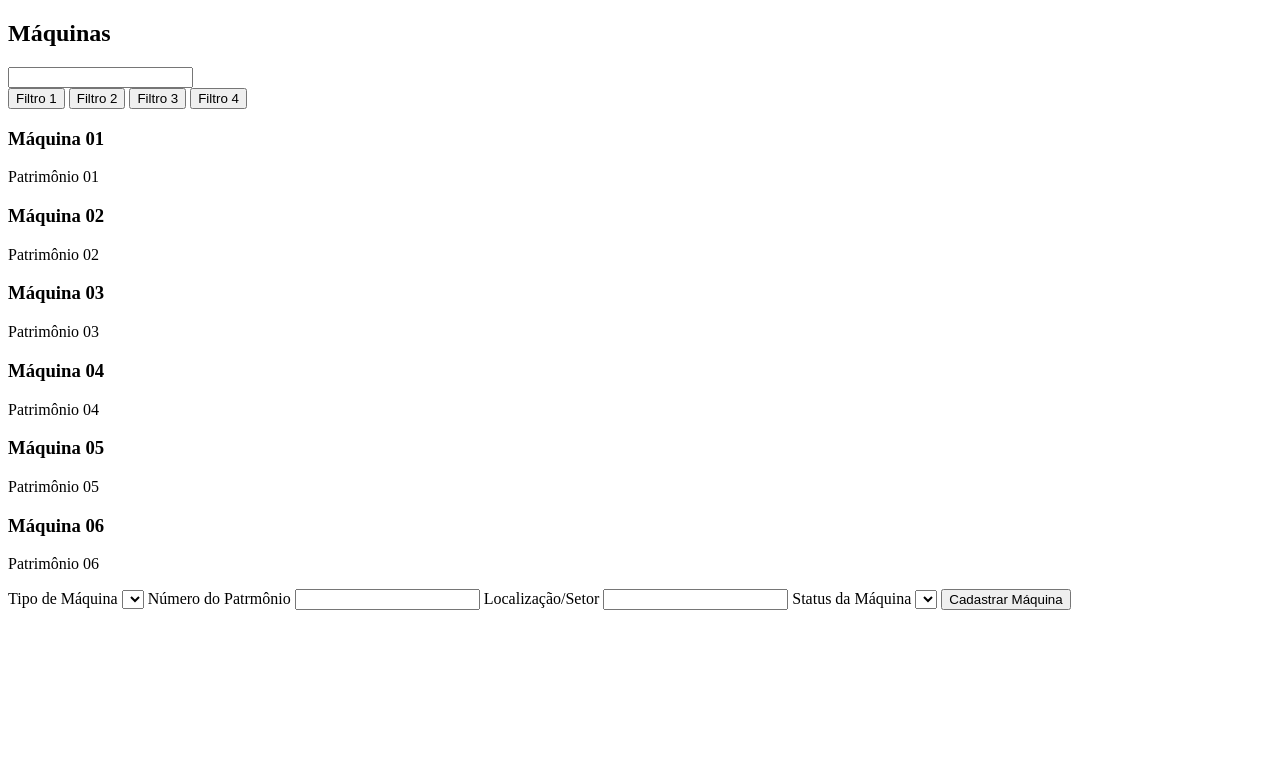
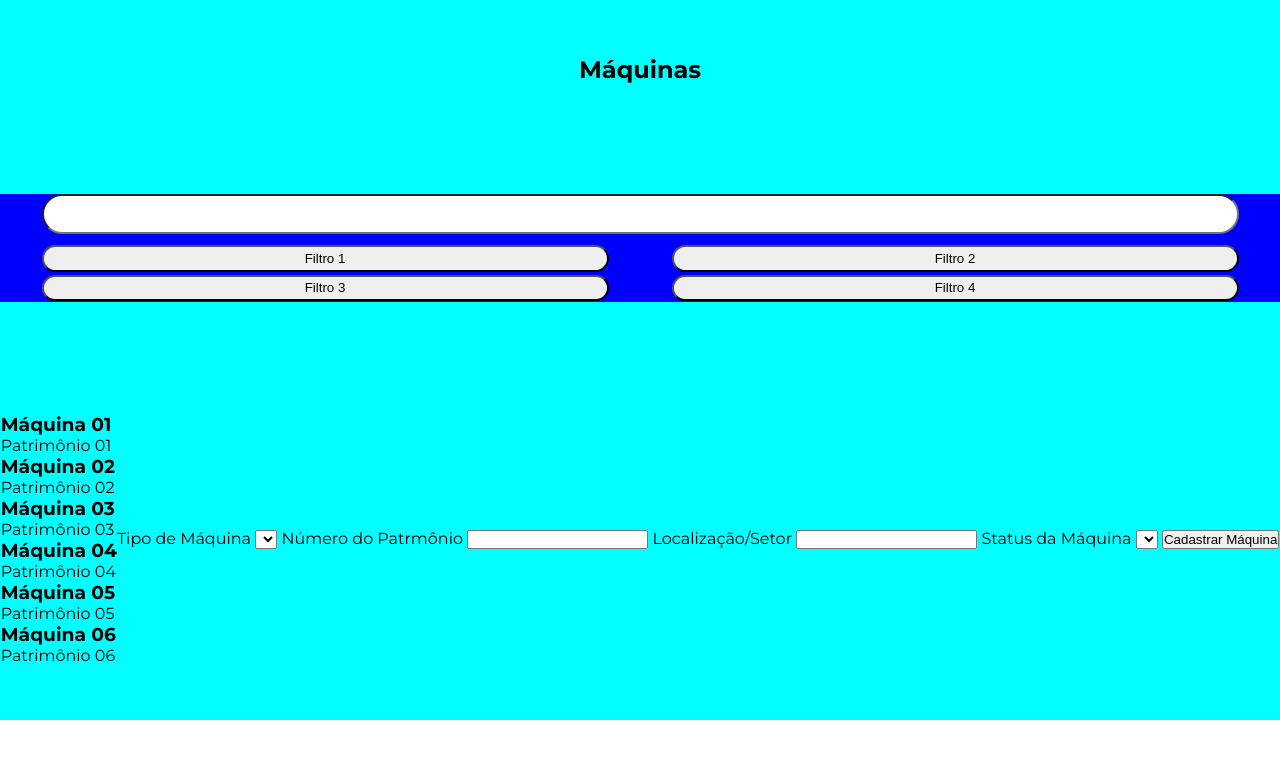
Before and after one commit to davi-morais2008/prisma, a website: page Templates/maquinas.html in a window 1280 px wide. Drawn offline with Linux system fonts and the light colour scheme.

Commit message:
MODIFY: Estrutura o CSS do bloco FIltros (Somente as posições)

```diff
--- a/styles/maquinas.css
+++ b/styles/maquinas.css
@@ -7,16 +7,27 @@
 
 /* Reset de teste */
 *{
-
+    padding: 0;
+    margin: 0;
+    box-sizing: border-box;
 }
 
 
 .machines{
-
+    width: 100vw;
+    height: 90vh;
+    background-color: aqua;
+    display: flex;
+    justify-content: center;
+    align-items: center;
+    flex-wrap: wrap;
+    font-family: var(--font-family-base);
+    font-size: var(--font-size-md);
 }
 
 .machines__title{
-
+    width: 100%;
+    text-align: center;
 }
 
 /* ======================================= */
@@ -24,18 +35,39 @@
 /* ======================================= */
 
 .machines__filters{
+    width: 100%;
+    height: 15%;
+    background-color: blue;
+    display: flex;
+    flex-direction: column;
+    align-items: center;
+    padding: 0 10px;
+    gap: 10px;
+}
+
+.filter-input-search{
+    width: 95%;
+    height: 40%;
+    border-radius: 20px;
 
 }
 
-.filter-input-search{
-
-}
 .filter-buttons{
+    width: 100%;
+    height: 60%;
+    display: grid;
+    grid-template-columns: 1fr 1fr;
+    grid-template-rows: 1fr 1fr;
+    justify-items: center;
+    align-items: center;
 
 }
 
 .filter-button{
-
+    cursor: pointer;
+    width: 90%;
+    height: 90%;
+    border-radius: 20px;
 }
 
 /* ======================================= */
```
